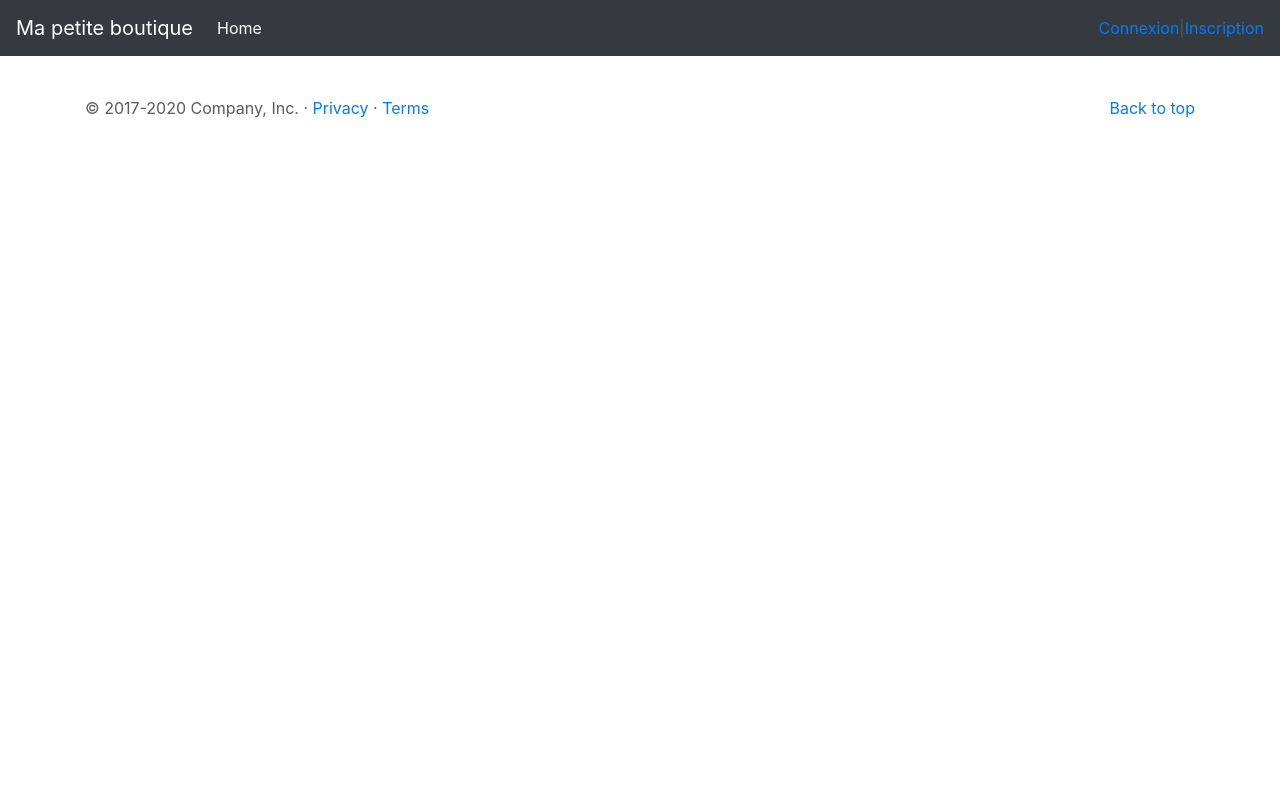
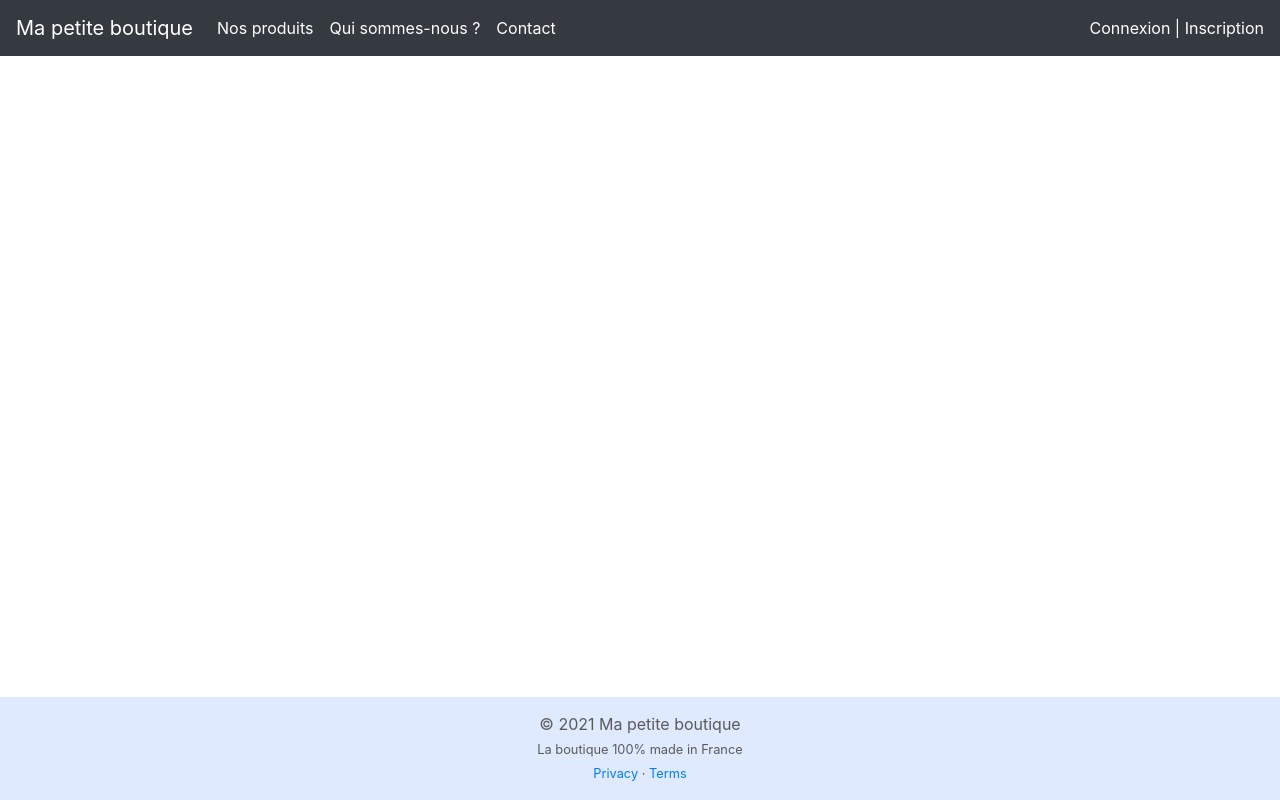
Before and after one commit to Mehdimosteghanemi/Mon-site-e-commerce, a Symfony app: template templates/base.html.twig in a window 1280 px wide. Run offline with Twig, Linux system fonts and the light colour scheme; the template is opened without the code that fills it, so the values that code supplies are empty; some libraries are stand-ins or nearby versions.

Commit message:
addition css for footer & navbar

```diff
--- a/templates/base.html.twig
+++ b/templates/base.html.twig
@@ -10,7 +10,7 @@
 
     <!-- Bootstrap core CSS -->
     <link href=" {{ asset('assets/css/bootstrap.min.css')}} " rel="stylesheet">
-
+    <link rel="stylesheet" href="{{ asset('assets/css/style.css') }}">
     <style>
         .bd-placeholder-img {
             font-size: 1.125rem;
@@ -33,22 +33,30 @@
 <body>
 <header>
     <nav class="navbar navbar-expand-md navbar-dark fixed-top bg-dark">
-        <a class="navbar-brand" href="#">Ma petite boutique</a>
+        <a class="navbar-brand" href=" {{path('home')}} ">Ma petite boutique</a>
         <button class="navbar-toggler" type="button" data-toggle="collapse" data-target="#navbarCollapse" aria-controls="navbarCollapse" aria-expanded="false" aria-label="Toggle navigation">
             <span class="navbar-toggler-icon"></span>
         </button>
         <div class="collapse navbar-collapse" id="navbarCollapse">
             <ul class="navbar-nav mr-auto">
                 <li class="nav-item active">
-                    <a class="nav-link" href="#">Home <span class="sr-only">(current)</span></a>
+                    <a class="nav-link" href="#">Nos produits</a>
+                </li>
+                <li class="nav-item active">
+                    <a class="nav-link" href="#">Qui sommes-nous ?</a>
+                </li><li class="nav-item active">
+                    <a class="nav-link" href="#">Contact</a>
                 </li>
             </ul>
 
-            {% if app.user %}
-            <a href=" {{path('account')}} ">Mon compte</a> | <a href="{{path('app_logout')}}">Déconnexion</a>
-            {% else %}
-            <a href="{{path('app_login')}}">Connexion</a> | <a href="{{path('register')}}">Inscription</a>
-            {% endif %}
+            <div class="navbar-item-custom">
+                {% if app.user %}
+                    <a href=" {{path('account')}} ">Mon compte <small>({{app.user.firstname}})</small></a> | <a href="{{path('app_logout')}}">Déconnexion</a>
+                {% else %}
+                    <a href="{{path('app_login')}}">Connexion</a> | <a href="{{path('register')}}">Inscription</a>
+                {% endif %}
+            </div>
+
         </div>
     </nav>
 </header>
@@ -122,9 +130,12 @@
     </div><!-- /.container -->
 
     <!-- FOOTER -->
-    <footer class="container">
-        <p class="float-right"><a href="#">Back to top</a></p>
-        <p>&copy; 2017-2020 Company, Inc. &middot; <a href="#">Privacy</a> &middot; <a href="#">Terms</a></p>
+    <footer class="footer-custom">
+        <p>
+            &copy; 2021 Ma petite boutique <br/>
+            <small> La boutique 100% made in France <br/>
+                <a href="#">Privacy</a> &middot; <a href="#">Terms</a></small>
+        </p>
     </footer>
 </main>
 <script src="https://code.jquery.com/jquery-3.5.1.slim.min.js"></script>
```
Also changed, not shown: public/assets/css/style.css (added).
